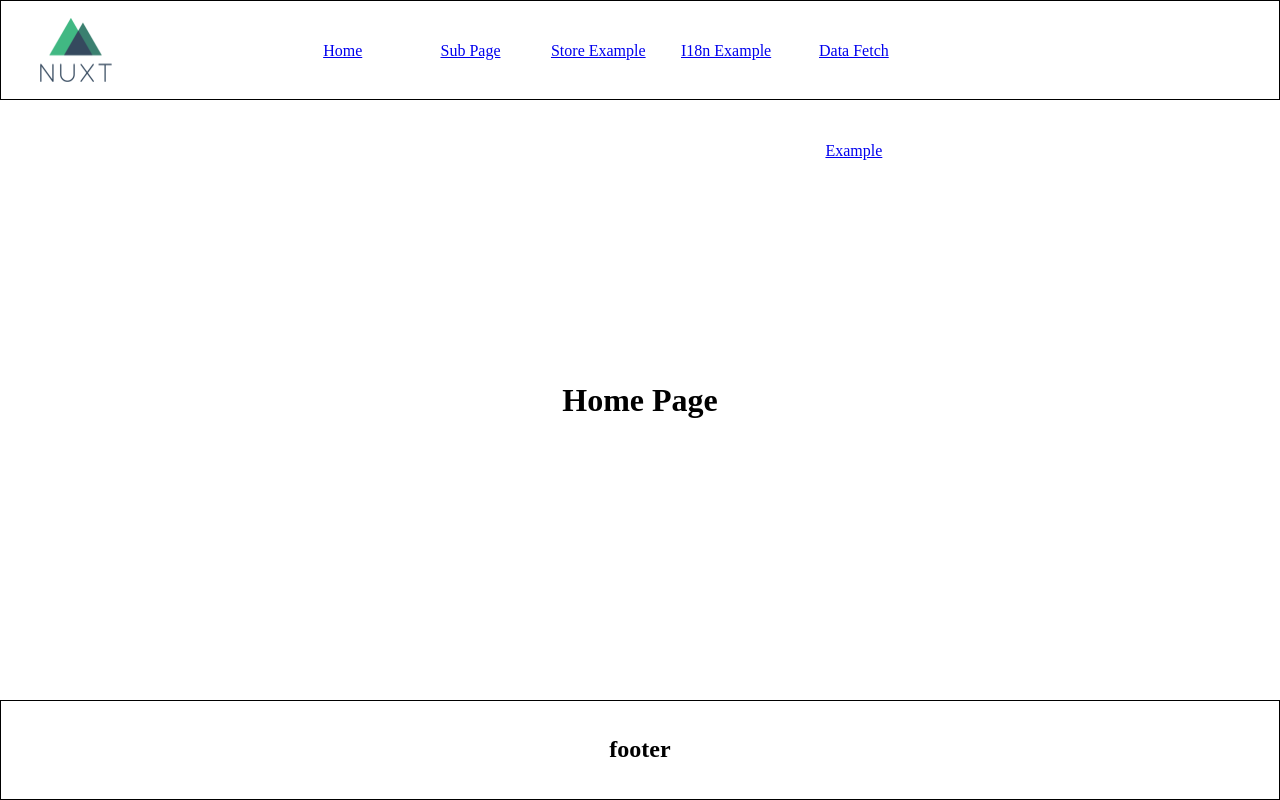
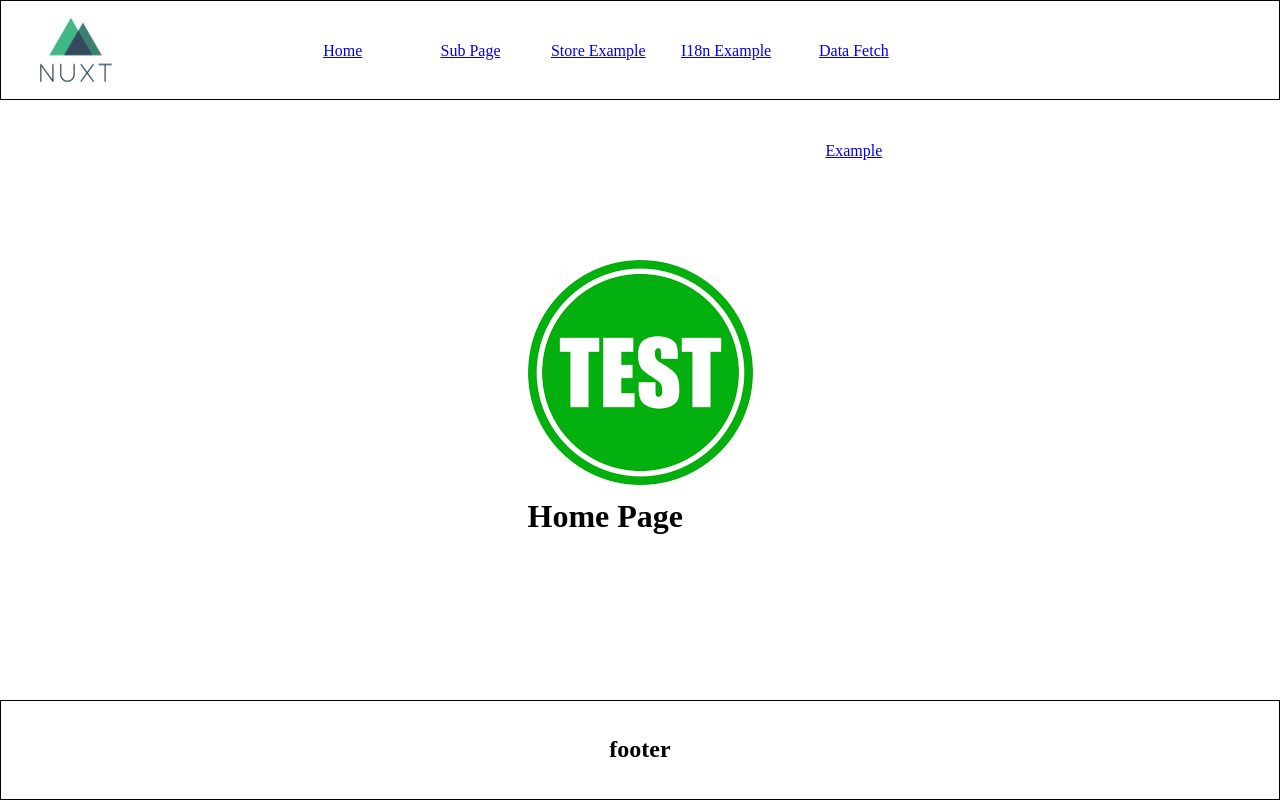
Before and after one commit to taezzang/nuxt3-boilerplate-code, a Nuxt app: page / in a window 1280 px wide. Built offline with nearby package versions, Linux system fonts and the light colour scheme.

Commit message:
정적 에셋 처리 방법 여러가지 테스트 중

```diff
--- a/components/TheHeader.vue
+++ b/components/TheHeader.vue
@@ -1,6 +1,6 @@
 <template>
     <header>
-        <img src="@/assets/images/logo.png" alt="logo" />
+        <img src="~/assets/images/logo.png" alt="logo" />
         <ul class="links">
             <li class="link"><nuxt-link to="/">Home</nuxt-link></li>
             <li class="link"><nuxt-link to="/sub">Sub Page</nuxt-link></li>
--- a/pages/index.vue
+++ b/pages/index.vue
@@ -1,6 +1,7 @@
 <template>
     <div class="section">
         <div class="section__wrap">
+            <img src="/images/test.png" alt="" />
             <h1>Home Page</h1>
         </div>
     </div>
```
